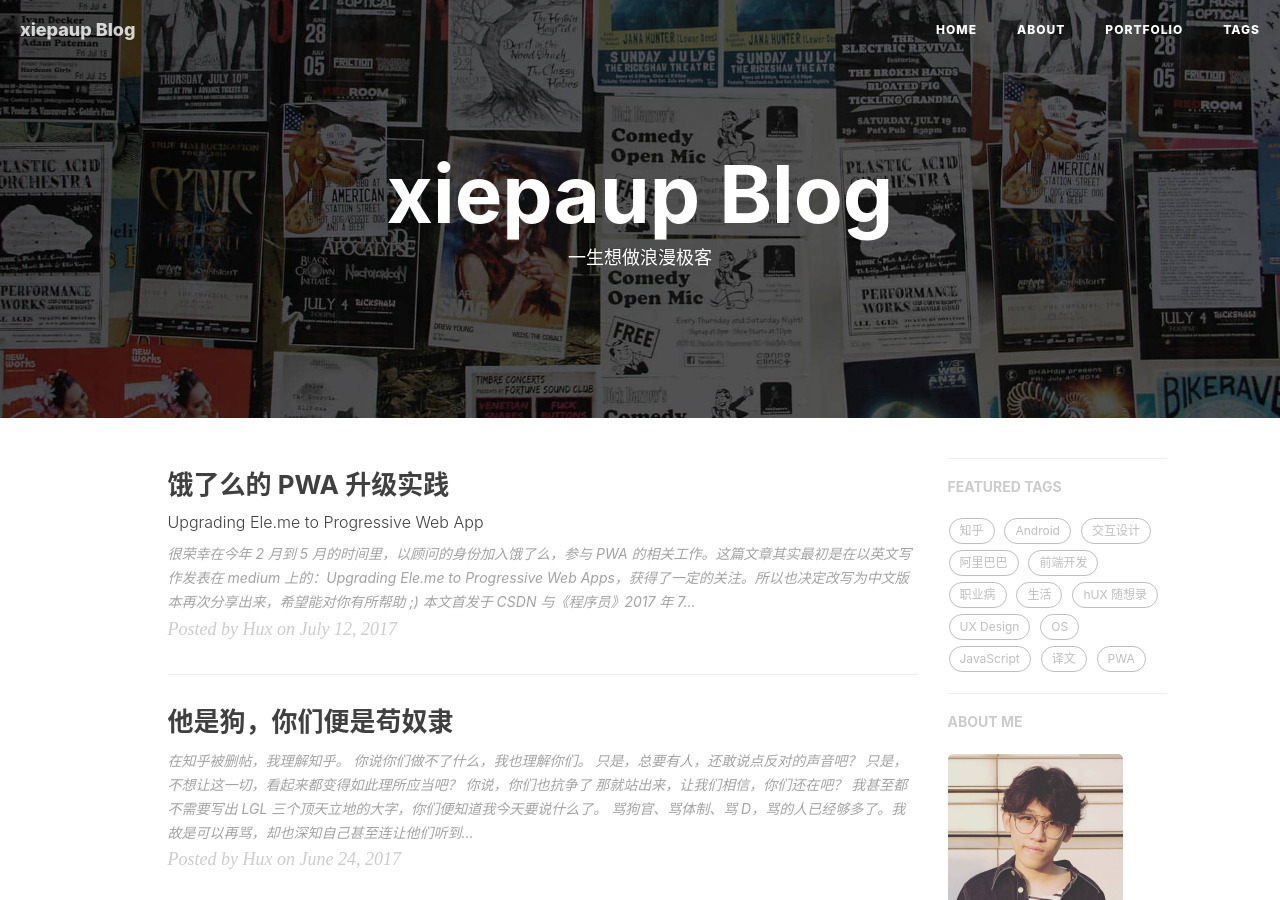
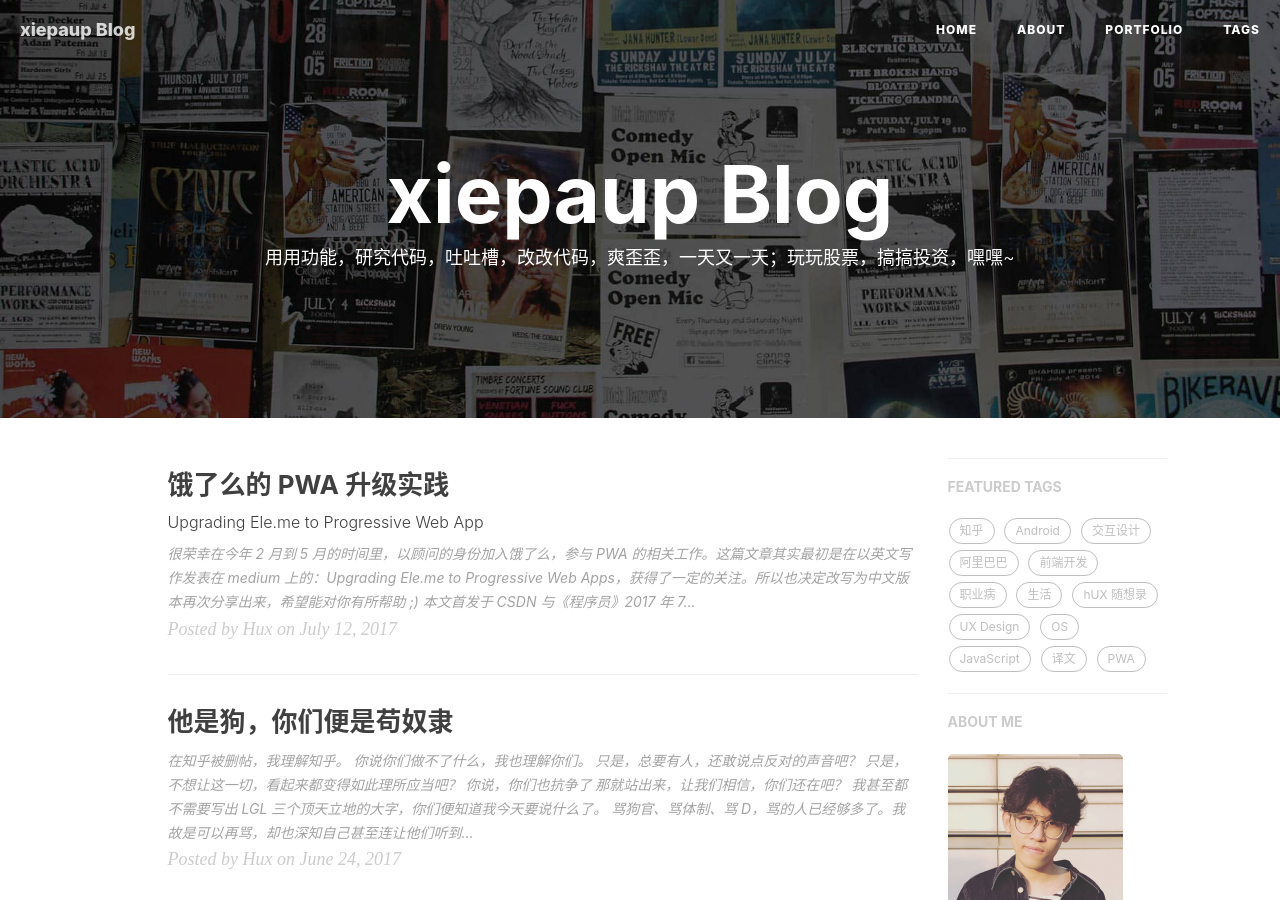
Before and after one commit to xiepaup/xiepaup.github.io, a Jekyll site: the page built from index.html, in a window 1280 px wide and 900 px high. Built offline with Jekyll 4.4.1, drawn with Linux system fonts in a browser that asks for light colours; nearby versions of some CDN libraries; the list of posts is cut into pages by our own code; comment, search, counter and statistics services are not loaded.

Commit message:
modify for my name

```diff
--- a/CNAME
+++ b/CNAME
@@ -1 +1 @@
-huangxuan.me
+xiepaup.me
--- a/index.html
+++ b/index.html
@@ -1,6 +1,6 @@
 ---
 layout: page
-description: "一生想做浪漫极客"
+description: "用用功能，研究代码，吐吐槽，改改代码，爽歪歪，一天又一天；玩玩股票，搞搞投资，嘿嘿~"
 ---
 
 {% for post in paginator.posts %}
```
Also changed, not shown: README.md.
